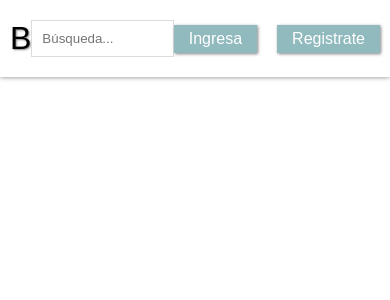
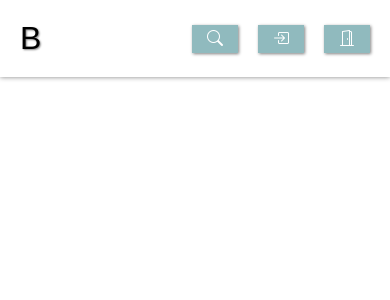
Before and after one commit to nunezjorgepy/blog-trainee, a React (Vite) app: page / in a window 390 px wide. Shown: the top 300 px of the page. Built offline with nearby package versions, Linux system fonts and the light colour scheme; a web font is replaced by a local one.

Commit message:
Crea el diseño responsivo para el header

```diff
--- a/src/Components/Header/HeaderComponent.css
+++ b/src/Components/Header/HeaderComponent.css
@@ -9,13 +9,14 @@ header{
     display: flex;
     justify-content: center;
     width: min(1170px, 100%);
-    padding: 20px 10px;
+    padding: 20px 20px;
 }
 
 .h_flex {
     display: flex;
     align-items: center;
     justify-content: space-between;
+    gap: var(--gap-main);
     width: 100%;
 }
 
@@ -24,9 +25,22 @@ header{
     text-shadow: 1px 1px 2px gray;
 }
 
-/* Barra de búsqueda */
+/*
+============================
+Barra de Búsqueda
+============================
+*/
 .h_search_bar{
+    display: flex;
+    align-items: center;
+    position: relative;
     width: 600px;
+}
+.h_search_big_screens{
+    display: flex;
+    align-items: center;
+    position: relative;
+    width: 100%;
 }
 .h_search_input {
     width: 100%;
@@ -38,6 +52,14 @@ header{
     outline: none;
     box-shadow: 1px 1px 2px rgba(128, 128, 128, 0.247);
     transform: scale(1.05);
+}
+.h_search_btn{
+    position: absolute;
+    right: 10px;
+    background-color: transparent;
+}
+.h_search_btn_small_screens{
+    display: none;
 }
 
 /*
@@ -56,3 +78,35 @@ Opciones de cuenta
     box-shadow: 1px 1px 3px gray;
     font-size: 1rem;
 }
+.btn_account_icon{
+    display: none;
+}
+
+
+
+/*
+============================
+Media QUeries
+============================
+*/
+@media screen and (max-width: 700px) {
+    .h_account_text{
+        display: none;
+    }
+    .btn_account_icon{
+        display: block;
+    }
+}
+
+@media screen and (max-width: 500px) {
+    .h_search_bar{
+        justify-content: end;
+    }
+    .h_search_big_screens{
+        display: none;
+    }
+    .h_search_btn_small_screens{
+        display: block;
+
+    }
+}
--- a/src/Components/Header/HeaderComponent.jsx
+++ b/src/Components/Header/HeaderComponent.jsx
@@ -12,13 +12,30 @@ function HeaderComponent() {
 
                     {/* Search Bar */}
                     <div className="h_search_bar">
-                        <input className='h_search_input' type="search" name="h_search" id="h_search" placeholder='Búsqueda...'/>
+                        <div className="h_search_big_screens">
+                            <input className='h_search_input' type="search" name="h_search" id="h_search" placeholder='Búsqueda...'/>
+                            <button className='h_search_btn'>
+                                <i className="bi bi-search h_search_icon"></i>
+                            </button>
+                        </div>
+                        <button className="h_search_btn_small_screens btn-primary">
+                            <i className="bi bi-search h_search_icon"></i>
+                        </button>
                     </div>
 
                     {/* Opciones de Cuenta */}
                     <div className="h_account_options">
-                        <button className="btn-primary h_login">Ingresa</button>
-                        <button className="btn-primary h_sign_in">Registrate</button>
+                        {/* Botones si esta deslogueado */}
+                        {/* Ingresar */}
+                        <button className="btn-primary h_account_text">Ingresa</button>
+                        <button className="btn-primary btn_account_icon">
+                            <i className="bi bi-box-arrow-in-right"></i>
+                        </button>
+                        {/* Registrarse */}
+                        <button className="btn-primary h_account_text">Registrate</button>
+                        <button className="btn-primary btn_account_icon">
+                            <i className="bi bi-door-open"></i>
+                        </button>
                     </div>
                 </div>
             </div>
--- a/src/index.css
+++ b/src/index.css
@@ -1,4 +1,5 @@
 @import url('https://fonts.googleapis.com/css2?family=Science+Gothic:wght@100..900&display=swap');
+@import url("https://cdn.jsdelivr.net/npm/bootstrap-icons@1.13.1/font/bootstrap-icons.min.css");
 
 :root{
   /* Colores */
```
